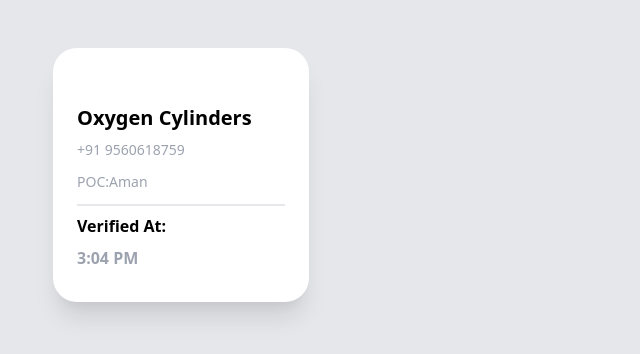
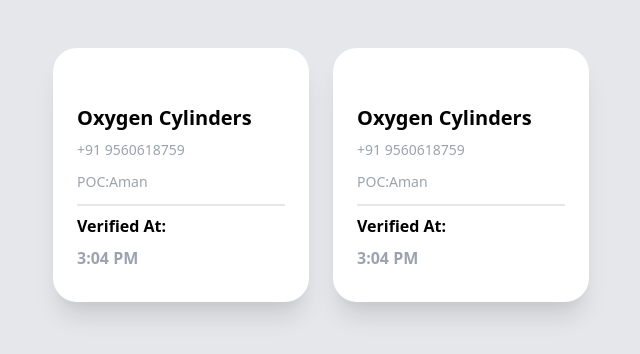
Before and after one commit to sharmadevanshi147/covid-19.io, a plain HTML site: page oxygen.html in a window 1280 px wide. Shown: the whole page, without its empty margins (39-679 px from the left). Drawn offline with nearby package versions, Linux system fonts and the light colour scheme.

Commit message:
updated
done

```diff
--- a/oxygen.html
+++ b/oxygen.html
@@ -40,6 +40,34 @@
         </div>
         <!-- 1 card ended -->
 
+           <!-- 2card -->
+        <div class="relative bg-white py-6 px-6 rounded-3xl w-64 my-4 shadow-xl">
+
+            <div class="mt-8">
+                <p class="text-xl font-semibold my-2">Oxygen Cylinders</p>
+                <div class="flex space-x-2 text-gray-400 text-sm">
+                  <p>+91 9560618759</p>
+                </div>
+                <div class="flex space-x-2 text-gray-400 text-sm my-3">
+                    <!-- svg  -->
+
+                     <p>POC:Aman </p>
+                </div>
+                <div class="border-t-2"></div>
+
+                <div class="flex justify-between">
+
+                     <div class="my-2">
+                        <p class="font-semibold text-base mb-2">Verified At:</p>
+                        <div class="text-base text-gray-400 font-semibold">
+                            <p>3:04 PM</p>
+                        </div>
+                    </div>
+                </div>
+            </div>
+        </div>
+        <!-- 2 card ended -->
+
     </div>
 </div>
 
```
